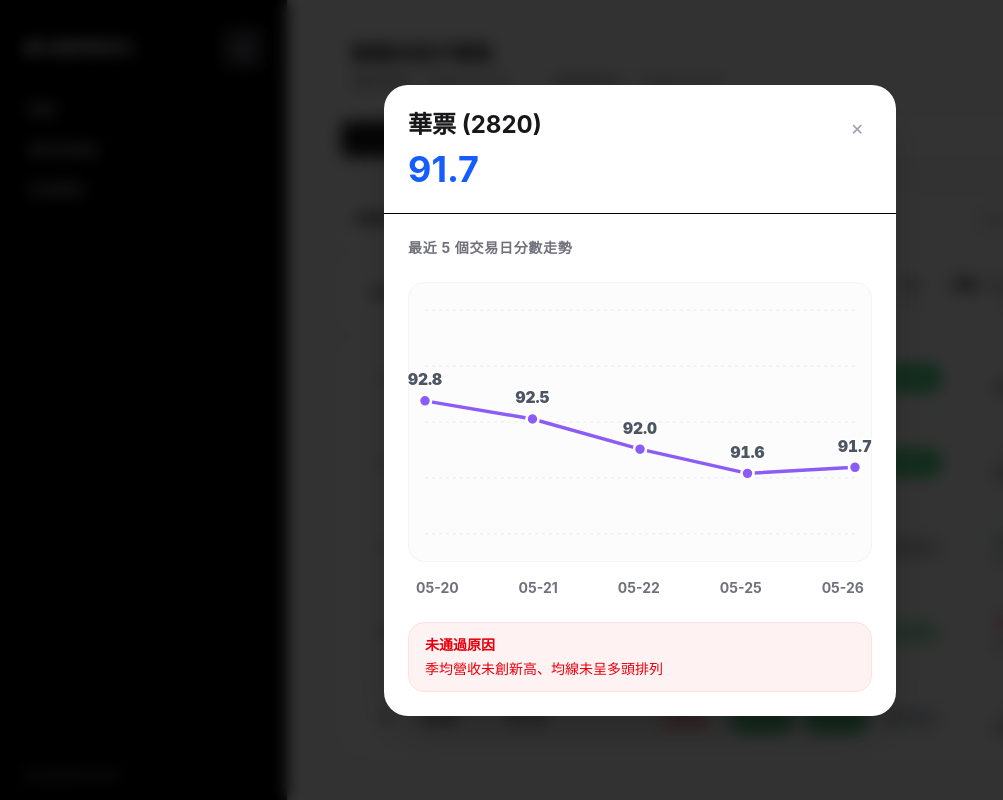
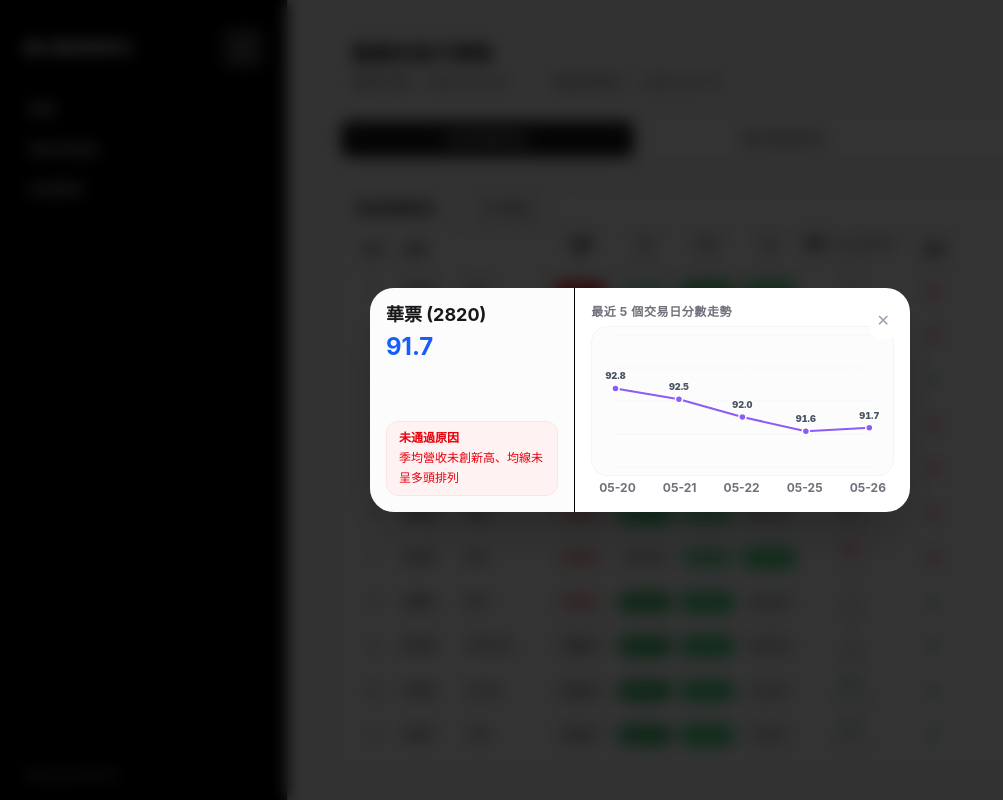
Before and after one commit to amu-0713/my-stock-rank, a React (Vite) app: page /strategy/1 in a window 1280 px wide. Both pictures are taken after a click on the element "91.7". Shown: the whole page, without its empty margins (0-1003 px from the left). Built offline with nearby package versions, Linux system fonts and the light colour scheme.

Commit message:
Update RankList.jsx

```diff
--- a/src/components/RankList.jsx
+++ b/src/components/RankList.jsx
@@ -44,7 +44,7 @@ function formatCompareDate(value) {
 
 function scoreBadgeClass(value) {
   const n = typeof value === 'number' ? value : Number(value)
-  const base = 'inline-flex min-w-[64px] items-center justify-center rounded-full px-2 py-1 text-base font-semibold tabular-nums cursor-pointer hover:underline'
+  const base = 'inline-flex min-w-[60px] landscape:min-w-[52px] items-center justify-center rounded-full px-2 py-1 landscape:py-0.5 text-base landscape:text-xs font-semibold tabular-nums cursor-pointer hover:underline'
   if (!Number.isFinite(n)) return `${base} bg-gray-200 text-gray-700`
   if (n >= 90) return `${base} bg-red-600 text-white`
   if (n >= 80) return `${base} bg-red-400 text-white`
@@ -55,7 +55,7 @@ function scoreBadgeClass(value) {
 
 function pctBadgeClass(value) {
   const n = typeof value === 'number' ? value : Number(value)
-  const base = 'inline-flex min-w-[64px] items-center justify-center rounded-full px-2 py-1 text-sm font-medium tabular-nums'
+  const base = 'inline-flex min-w-[60px] landscape:min-w-[52px] items-center justify-center rounded-full px-2 py-1 landscape:py-0.5 text-sm landscape:text-xs font-medium tabular-nums'
 
   if (n === 0) return `${base} bg-sky-200 text-sky-800`
   if (!Number.isFinite(n)) return `${base} bg-gray-200 text-gray-700`
@@ -80,7 +80,7 @@ function formatRankChange(changeType, rankChange, prevRank, nextRank) {
     case 'down':
       return { mainLabel: safeChange === null ? '▼' : `▼ ${safeChange}`, detailLabel: rankRange, className: 'text-rose-600' }
     case 'flat':
-      return { mainLabel: '=', detailLabel: '（維持）', className: 'text-zinc-600 text-base font-bold' }
+      return { mainLabel: '=', detailLabel: '（維持）', className: 'text-zinc-600 text-base landscape:text-xs font-bold' }
     case 'new':
       return { mainLabel: 'NEW', detailLabel: null, className: 'text-sky-600' }
     default:
@@ -114,35 +114,37 @@ function ScoreModal({ stock, onClose }) {
 
   return createPortal(
     <div className="fixed inset-0 z-[9999] flex items-center justify-center bg-black/80 backdrop-blur-sm" onClick={onClose}>
-      <div className="relative bg-white rounded-3xl w-full max-w-lg landscape:max-md:max-w-[540px] landscape:max-md:flex shadow-2xl overflow-hidden pointer-events-auto mx-4" onClick={e => e.stopPropagation()}>
-        <button onClick={onClose} className="hidden landscape:max-md:block absolute top-3 right-3 z-50 p-2 text-gray-400 hover:text-zinc-900 bg-white/80 backdrop-blur-sm rounded-full transition-colors">✕</button>
+      <div className="relative bg-white rounded-3xl w-full max-w-lg landscape:max-w-[540px] landscape:flex shadow-2xl overflow-hidden pointer-events-auto mx-4" onClick={e => e.stopPropagation()}>
+        <button onClick={onClose} className="hidden landscape:block absolute top-3 right-3 z-50 p-2 text-gray-400 hover:text-zinc-900 bg-white/80 backdrop-blur-sm rounded-full transition-colors">✕</button>
 
-        <div className="hidden landscape:max-md:flex landscape:max-md:flex-col landscape:max-md:w-[38%] p-6 landscape:max-md:p-4 border-r">
+        {/* 手機橫向左側欄 */}
+        <div className="hidden landscape:flex landscape:flex-col landscape:w-[38%] p-4 border-r bg-zinc-50/50">
           <div className="flex justify-between items-start">
             <div>
-              <div className="font-bold text-2xl landscape:max-md:text-lg text-zinc-900 leading-tight landscape:max-md:pr-4">
+              <div className="font-bold text-lg text-zinc-900 leading-tight pr-4">
                 {stock.name} ({stock.stock_id})
               </div>
-              <div className="text-4xl landscape:max-md:text-2xl font-bold text-blue-600 mt-2 landscape:max-md:mt-1">
+              <div className="text-2xl font-bold text-blue-600 mt-1">
                 {formatScore(stock.display_score)}
               </div>
             </div>
           </div>
 
           {stock.passed_filter ? (
-            <div className="mt-auto rounded-xl border border-emerald-100 bg-emerald-50 px-3 py-2 text-xs text-emerald-600">已通過選股條件</div>
+            <div className="mt-auto rounded-xl border border-emerald-100 bg-emerald-50 px-3 py-2 text-xs text-emerald-600 font-medium">已通過選股條件</div>
           ) : (
             stock.failed_conditions && stock.failed_conditions.length > 0 && (
               <div className="mt-auto rounded-xl border border-red-100 bg-red-50 px-3 py-2 text-xs text-red-600">
                 <div className="font-bold mb-0.5">未通過原因</div>
-                <div className="leading-relaxed">{stock.failed_conditions.join('、')}</div>
+                <div className="leading-relaxed truncate-2-lines">{stock.failed_conditions.join('、')}</div>
               </div>
             )
           )}
         </div>
 
-        <div className="w-full landscape:max-md:w-[62%]">
-          <div className="p-6 border-b landscape:max-md:hidden">
+        {/* 右側趨勢圖區塊 */}
+        <div className="w-full landscape:w-[62%]">
+          <div className="p-6 border-b landscape:hidden">
             <div className="flex justify-between items-start">
               <div>
                 <div className="font-bold text-2xl text-zinc-900">{stock.name} ({stock.stock_id})</div>
@@ -152,10 +154,10 @@ function ScoreModal({ stock, onClose }) {
             </div>
           </div>
 
-          <div className="p-6 landscape:max-md:p-4">
-            <div className="text-sm font-bold text-zinc-500 mb-6 landscape:max-md:mb-2 uppercase tracking-wider landscape:max-md:text-xs">最近 5 個交易日分數走勢</div>
+          <div className="p-6 landscape:p-4">
+            <div className="text-sm font-bold text-zinc-500 mb-4 landscape:mb-1.5 uppercase tracking-wider landscape:text-xs">最近 5 個交易日分數走勢</div>
 
-            <div className="relative h-[280px] landscape:max-md:h-[180px] w-full border border-zinc-100 rounded-2xl bg-zinc-50/50 p-4 landscape:max-md:p-2">
+            <div className="relative h-[240px] landscape:h-[150px] w-full border border-zinc-100 rounded-2xl bg-zinc-50/50 p-4 landscape:p-2">
               <svg viewBox={`0 0 ${vWidth} ${vHeight}`} className="w-full h-full overflow-visible">
                 {[0, 0.25, 0.5, 0.75, 1].map((p, i) => {
                   const y = vHeight * p
@@ -173,18 +175,18 @@ function ScoreModal({ stock, onClose }) {
               </svg>
             </div>
 
-            <div className="flex justify-between mt-4 landscape:max-md:mt-2 text-sm landscape:max-md:text-xs text-zinc-500 font-bold px-2">
+            <div className="flex justify-between mt-3 landscape:mt-1 text-xs text-zinc-500 font-bold px-2">
               {stock.history.map((item, i) => <div key={i}>{item.date.slice(5)}</div>)}
             </div>
 
-            <div className="landscape:max-md:hidden">
+            <div className="landscape:hidden">
               {stock.passed_filter ? (
-                <div className="mt-6 rounded-2xl border border-emerald-100 bg-emerald-50 px-4 py-3 text-sm text-emerald-600">已通過選股條件</div>
+                <div className="mt-6 rounded-2xl border border-emerald-100 bg-emerald-50 px-4 py-3 text-sm text-emerald-600 font-medium">已通過選股條件</div>
               ) : (
                 stock.failed_conditions && stock.failed_conditions.length > 0 && (
                   <div className="mt-6 rounded-2xl border border-red-100 bg-red-50 px-4 py-3 text-sm text-red-600">
                     <div className="font-bold mb-1">未通過原因</div>
-                    <div>{stock.failed_conditions.join('、')}</div>
+                    <div className="leading-relaxed">{stock.failed_conditions.join('、')}</div>
                   </div>
                 )
               )}
@@ -212,7 +214,7 @@ const SORTABLE_FIELD_SET_BY_STRATEGY = {
   '1': new Set(['score', 'rs_pct', 'peg_pct', 'dd_pct', 'rank_change', 'filter_days']),
   '2': new Set(['score', 'std_pct', 'dy_pct', 'rank_change']),
 }
-const STOCK_CELL_LAYOUT_CLASS = 'grid grid-cols-[72px_minmax(0,1fr)] items-center gap-3 landscape:max-md:grid-cols-[64px_minmax(0,1fr)] landscape:max-md:gap-2'
+const STOCK_CELL_LAYOUT_CLASS = 'grid grid-cols-[72px_minmax(0,1fr)] items-center gap-3 landscape:grid-cols-[56px_minmax(0,1fr)] landscape:gap-1.5'
 
 function getSortableFieldSet(strategyId) {
   return SORTABLE_FIELD_SET_BY_STRATEGY[strategyId] ?? SORTABLE_FIELD_SET_BY_STRATEGY['1']
@@ -245,15 +247,15 @@ function compareRows(a, b, sortKey, sortDirection) {
 }
 
 function headerClassName(isClickable, isActive) {
-  const base = 'flex min-h-[52px] landscape:max-md:min-h-[40px] h-full flex-col items-center justify-center bg-transparent px-1 landscape:max-md:py-0.5 py-1 text-center leading-tight transition-colors'
+  const base = 'flex min-h-[52px] landscape:min-h-[38px] h-full flex-col items-center justify-center bg-transparent px-1 py-1 landscape:py-0.5 text-center leading-tight transition-colors'
   if (!isClickable) return base
-  return `${base} cursor-pointer select-none ${isActive ? 'text-zinc-900' : 'hover:text-zinc-900'}`
+  return `${base} cursor-pointer select-none ${isActive ? 'text-zinc-900 font-bold' : 'hover:text-zinc-900'}`
 }
 
 function sortIndicator(sortDirection, isActive) {
-  if (!isActive) return '< >'
-  if (sortDirection === 'new') return 'NEW'
-  return sortDirection === 'asc' ? '^' : 'v'
+  if (!isActive) return ' ↕'
+  if (sortDirection === 'new') return ' NEW'
+  return sortDirection === 'asc' ? ' ▲' : ' ▼'
 }
 
 export default function RankList({
@@ -274,25 +276,20 @@ export default function RankList({
 
   const sortableFieldSet = useMemo(() => getSortableFieldSet(strategyId), [strategyId])
 
-// 三頁統一對齊 + 垂直對齊優化
+  // 三頁欄位響應式對齊優化
   let gridCols = ''
+  let minWidth = ''
 
   if (isFilteredRankList) {
-  // 條件篩選排名：最後一欄是「濾網天數 (XX天)」，需要稍微寬一點點
-  // 欄位數：8 欄 (排名_64px, 股票_彈性, 分數_78px, RS_70px, PEG_70px, DD_70px, 變動_120px, 濾網天數_80px)
-  gridCols = 'grid-cols-[64px_minmax(150px,220px)_78px_70px_70px_70px_120px_80px]'
+    gridCols = 'grid-cols-[64px_minmax(150px,220px)_78px_70px_70px_70px_120px_80px] landscape:grid-cols-[50px_minmax(100px,140px)_65px_58px_58px_58px_100px_70px]'
+    minWidth = 'min-w-[825px] landscape:min-w-[517px]'
   } else if (showFilterColumn) {
-  // 目前持股排名：最後一欄是「濾網 (✔/✘)」
-  // 欄位數：8 欄 (排名_64px, 股票_彈性, 分數_78px, RS_70px, PEG_70px, DD_70px, 變動_120px, 濾網_65px)
-  gridCols = 'grid-cols-[64px_minmax(150px,220px)_78px_70px_70px_70px_120px_65px]'
+    gridCols = 'grid-cols-[64px_minmax(150px,220px)_78px_70px_70px_70px_120px_65px] landscape:grid-cols-[50px_minmax(100px,140px)_65px_58px_58px_58px_100px_55px]'
+    minWidth = 'min-w-[825px] landscape:min-w-[502px]'
   } else {
-  // 市場總排名（無濾網、無濾網天數）
-  // 欄位數：7 欄 (排名_64px, 股票_彈性, 分數_80px, RS_75px, PEG_75px, DD_75px, 變動_160px)
-  gridCols = 'grid-cols-[64px_minmax(150px,220px)_80px_75px_75px_75px_160px]'
+    gridCols = 'grid-cols-[64px_minmax(150px,220px)_80px_75px_75px_75px_160px] landscape:grid-cols-[50px_minmax(100px,150px)_68px_62px_62px_62px_120px]'
+    minWidth = 'min-w-[680px] landscape:min-w-[476px]'
   }
-
-// 根據最寬的佈局同步調整最小寬度，避免破版
-const minWidth = (isFilteredRankList || showFilterColumn) ? 'min-w-[825px]' : 'min-w-[680px]'
 
   const formattedCompareDate = formatCompareDate(compareDate)
   const changeHeaderText = formattedCompareDate === null ? `${TEXT.change}（vs 上週）` : `${TEXT.change}（vs ${formattedCompareDate}）`
@@ -303,7 +300,6 @@ const minWidth = (isFilteredRankList || showFilterColumn) ? 'min-w-[825px]' : 'm
   const [sortDirection, setSortDirection] = useState(DEFAULT_SORT_DIRECTION)
   const [selectedStock, setSelectedStock] = useState(null)
   const [search, setSearch] = useState('')
-
 
   const [currentData, setCurrentData] = useState(null)
   const [loading, setLoading] = useState(false)
@@ -439,9 +435,9 @@ const minWidth = (isFilteredRankList || showFilterColumn) ? 'min-w-[825px]' : 'm
   }
 
   return (
-    <div className={`isolate flex h-full min-h-0 landscape:max-md:h-screen landscape:max-md:min-h-screen flex-col overflow-hidden rounded-2xl border border-zinc-200 bg-white shadow-sm max-w-[960px] mx-auto ${!!selectedStock ? 'pointer-events-none' : ''}`}>
+    <div className={`isolate flex h-full min-h-0 landscape:h-screen landscape:min-h-screen flex-col overflow-hidden rounded-2xl border border-zinc-200 bg-white shadow-sm max-w-[960px] mx-auto ${!!selectedStock ? 'pointer-events-none' : ''}`}>
       <div className="z-40 border-b border-zinc-200 bg-white">
-        <div className="flex w-full items-center justify-between gap-3 px-4 py-3 shadow-sm landscape:max-md:pl-5 landscape:max-md:pr-3 landscape:max-md:py-2">
+        <div className="flex w-full items-center justify-between gap-3 px-4 py-3 landscape:py-1.5 shadow-sm">
           <div className="flex items-center gap-4">
             <div className="text-sm font-semibold text-zinc-900">{title}</div>
 
@@ -449,9 +445,9 @@ const minWidth = (isFilteredRankList || showFilterColumn) ? 'min-w-[825px]' : 'm
               <button
                 onClick={() => setRegime(prev => (prev === 'bull' ? 'bear' : 'bull'))}
                 disabled={loading}
-                className="px-8 py-2 rounded-2xl border border-zinc-300 bg-white text-sm font-medium text-zinc-700 hover:bg-zinc-50 transition-colors shadow-sm disabled:opacity-50 flex items-center gap-2 hidden md:flex landscape:max-md:flex"
+                className="px-6 py-1 rounded-xl border border-zinc-300 bg-white text-sm font-medium text-zinc-700 hover:bg-zinc-50 transition-colors shadow-sm disabled:opacity-50 flex items-center gap-2 hidden md:flex landscape:flex"
               >
-                {regime === 'bull' ? '牛' : '熊'}
+                {regime === 'bull' ? '牛市模式' : '熊市模式'}
                 {loading && (
                   <div className="animate-spin h-3 w-3 border-2 border-zinc-400 border-t-transparent rounded-full"></div>
                 )}
@@ -463,11 +459,10 @@ const minWidth = (isFilteredRankList || showFilterColumn) ? 'min-w-[825px]' : 'm
             <input
               value={search}
               onChange={e => setSearch(e.target.value)}
-              placeholder="搜尋 2330 / 台積電"
-              className="h-8 w-48 rounded-lg border border-zinc-200 px-3 text-sm text-zinc-700 placeholder:text-zinc-400 focus:outline-none focus:ring-2 focus:ring-blue-500 landscape:max-md:h-7 landscape:max-md:w-40 landscape:max-md:px-2"
+              placeholder="搜尋代號 / 名稱"
+              className="h-8 landscape:h-7 w-48 landscape:w-36 rounded-lg border border-zinc-200 px-3 landscape:px-2 text-sm text-zinc-700 placeholder:text-zinc-400 focus:outline-none focus:ring-2 focus:ring-blue-500"
             />
-
-            <div className="text-xs text-zinc-500">
+            <div className="text-xs text-zinc-500 font-medium whitespace-nowrap">
               共 {sortedRows.length} 筆
             </div>
           </div>
@@ -483,10 +478,11 @@ const minWidth = (isFilteredRankList || showFilterColumn) ? 'min-w-[825px]' : 'm
             </div>
           ) : (
             <>
-              <div className={`sticky top-0 z-10 grid ${gridCols} items-center gap-1 border-b border-zinc-200 bg-white px-4 py-4 text-sm font-semibold text-zinc-600 shadow-sm landscape:max-md:px-3 landscape:max-md:py-1`}>
-                <div className="flex min-h-[52px] items-center justify-center text-center landscape:max-md:min-h-[40px]">{TEXT.rank}</div>
+              {/* 表頭區塊 */}
+              <div className={`sticky top-0 z-10 grid ${gridCols} items-center gap-1 border-b border-zinc-200 bg-white px-4 landscape:px-3 py-3 landscape:py-0 text-sm landscape:text-xs font-semibold text-zinc-600 shadow-sm`}>
+                <div className="flex min-h-[52px] landscape:min-h-[38px] items-center justify-center text-center">{TEXT.rank}</div>
 
-                <div className={`${STOCK_CELL_LAYOUT_CLASS} min-h-[52px] text-left landscape:max-md:min-h-[40px]`}>
+                <div className={`${STOCK_CELL_LAYOUT_CLASS} min-h-[52px] landscape:min-h-[38px] text-left`}>
                   <div className="col-span-2 self-center justify-self-start text-left">{TEXT.stock}</div>
                 </div>
 
@@ -496,7 +492,7 @@ const minWidth = (isFilteredRankList || showFilterColumn) ? 'min-w-[825px]' : 'm
                   onClick={() => handleSortChange('score')}
                 >
                   <span>{TEXT.score}</span>
-                  <span className="text-xs">{sortIndicator(sortDirection, sortKey === 'score')}</span>
+                  <span className="text-[10px] opacity-70">{sortIndicator(sortDirection, sortKey === 'score')}</span>
                 </button>
 
                 {metricColumns.map(column => {
@@ -505,7 +501,7 @@ const minWidth = (isFilteredRankList || showFilterColumn) ? 'min-w-[825px]' : 'm
 
                   if (!column.sortable) {
                     return (
-                      <div key={column.key} className="flex min-h-[52px] items-center justify-center text-center landscape:max-md:min-h-[40px]" title={tooltip}>
+                      <div key={column.key} className="flex min-h-[52px] landscape:min-h-[38px] items-center justify-center text-center" title={tooltip}>
                         {column.label}
                       </div>
                     )
@@ -519,7 +515,7 @@ const minWidth = (isFilteredRankList || showFilterColumn) ? 'min-w-[825px]' : 'm
                       title={tooltip}
                     >
                       <span>{column.label}</span>
-                      <span className="text-xs">{sortIndicator(sortDirection, sortKey === column.key)}</span>
+                      <span className="text-[10px] opacity-70">{sortIndicator(sortDirection, sortKey === column.key)}</span>
                     </button>
                   )
                 })}
@@ -530,7 +526,7 @@ const minWidth = (isFilteredRankList || showFilterColumn) ? 'min-w-[825px]' : 'm
                   onClick={() => handleSortChange('rank_change')}
                 >
                   <span className="whitespace-nowrap text-center">{changeHeaderText}</span>
-                  <span className="text-xs">{sortIndicator(sortDirection, sortKey === 'rank_change')}</span>
+                  <span className="text-[10px] opacity-70">{sortIndicator(sortDirection, sortKey === 'rank_change')}</span>
                 </button>
 
                 {isFilteredRankList && (
@@ -540,17 +536,18 @@ const minWidth = (isFilteredRankList || showFilterColumn) ? 'min-w-[825px]' : 'm
                     onClick={() => handleSortChange('filter_days')}
                   >
                     <span>{TEXT.filterDays}</span>
-                    <span className="text-xs">{sortIndicator(sortDirection, sortKey === 'filter_days')}</span>
+                    <span className="text-[10px] opacity-70">{sortIndicator(sortDirection, sortKey === 'filter_days')}</span>
                   </button>
                 )}
 
                 {showFilterColumn && (
-                  <div className="flex min-h-[52px] items-center justify-center text-center">
+                  <div className="flex min-h-[52px] landscape:min-h-[38px] items-center justify-center text-center">
                     濾網
                   </div>
                 )}
               </div>
 
+              {/* 資料列表區塊 */}
               <div className="divide-y divide-zinc-100">
                 {displayedRows.map((row, index) => {
                   const rankChange = formatRankChange(row.change_type, row.rank_change, row.prev_rank, row.base_rank)
@@ -560,21 +557,21 @@ const minWidth = (isFilteredRankList || showFilterColumn) ? 'min-w-[825px]' : 'm
                   return (
                     <div
                       key={`${row.base_rank ?? index}-${row.stock_id}`}
-                      className={`grid ${gridCols} items-center gap-1 px-4 py-4 hover:bg-zinc-50 landscape:max-md:px-3 landscape:max-md:py-2`}
+                      className={`grid ${gridCols} items-center gap-1 px-4 landscape:px-3 py-3 landscape:py-1.5 hover:bg-zinc-50`}
                     >
-                      <div className="text-center text-sm font-semibold tabular-nums">
+                      <div className="text-center text-sm landscape:text-xs font-semibold tabular-nums text-zinc-500">
                         {formatMaybeNumber(displayedRank)}
                       </div>
 
-                      <div className={`${STOCK_CELL_LAYOUT_CLASS} text-left text-sm tabular-nums`}>
+                      <div className={`${STOCK_CELL_LAYOUT_CLASS} text-left text-sm landscape:text-xs tabular-nums`}>
                         <span className="font-bold text-zinc-900">{row.stock_id ?? '--'}</span>
-                        <span className="min-w-0 truncate font-normal" title={row.full_name ?? ''}>
+                        <span className="min-w-0 truncate font-normal text-zinc-700" title={row.full_name ?? ''}>
                           {row.name ?? '--'}
                         </span>
                       </div>
 
                       <div
-                        className="text-center text-sm tabular-nums cursor-pointer"
+                        className="text-center text-sm landscape:text-xs tabular-nums cursor-pointer"
                         onClick={() => setSelectedStock(row)}
                         title="-點擊顯示近五日分數走勢-"
                       >
@@ -584,47 +581,49 @@ const minWidth = (isFilteredRankList || showFilterColumn) ? 'min-w-[825px]' : 'm
                       </div>
 
                       {metricColumns.map(column => (
-                        <div key={column.key} className="text-center text-sm tabular-nums">
+                        <div key={column.key} className="text-center text-sm landscape:text-xs tabular-nums">
                           {column.type === 'pct' ? (
-                            <span className={`${pctBadgeClass(row[column.key])} opacity-80`}>
+                            <span className={`${pctBadgeClass(row[column.key])} opacity-85`}>
                               {formatPct(row[column.key])}
                             </span>
                           ) : (
-                            <span className="inline-block max-w-full truncate text-zinc-700" title={row[column.key] ?? ''}>
+                            <span className="inline-block max-w-full truncate text-zinc-700 font-medium" title={row[column.key] ?? ''}>
                               {row[column.key] ?? '--'}
                             </span>
                           )}
                         </div>
                       ))}
 
-                      <div className={`flex flex-col items-center justify-center text-sm font-semibold tabular-nums ${rankChange.className} min-h-[52px] landscape:max-md:min-h-[40px]`}>
+                      <div className={`flex flex-col items-center justify-center text-sm landscape:text-xs font-bold tabular-nums ${rankChange.className}`}>
                         <div>{rankChange.mainLabel}</div>
                         {rankChange.detailLabel && (
-                          <div className="text-xs text-zinc-500 mt-0.5">
+                          <div className="text-[10px] font-normal text-zinc-400 scale-95 origin-center mt-0.5 whitespace-nowrap">
                             {rankChange.detailLabel}
                           </div>
                         )}
                       </div>
 
                       {isFilteredRankList && (
-                        <div className="flex items-center justify-center text-center text-sm tabular-nums font-medium text-zinc-700">
+                        <div className="flex items-center justify-center text-center text-sm landscape:text-xs tabular-nums font-semibold text-zinc-600">
                           {row.filter_days != null ? `${row.filter_days} 天` : '--'}
                         </div>
                       )}
 
                       {showFilterColumn && (
+                        <div className="flex justify-center">
                           <button
                             type="button"
-                          className="flex min-h-[52px] items-center justify-center rounded-xl hover:bg-zinc-100 landscape:max-md:min-h-[40px]"
+                            className="flex h-8 w-8 landscape:h-6 landscape:w-6 items-center justify-center rounded-xl hover:bg-zinc-100 transition-colors"
                             onClick={() => setSelectedStock(row)}
                             title={row.passed_filter ? '通過濾網' : '未通過濾網，點擊查看原因'}
                           >
                             {row.passed_filter ? (
-                            <span className="text-xl font-black text-emerald-600">✔</span>
+                              <span className="text-lg landscape:text-sm font-black text-emerald-600">✔</span>
                             ) : (
-                            <span className="text-xl font-black text-rose-500">✖</span>
+                              <span className="text-lg landscape:text-sm font-black text-rose-500">✖</span>
                             )}
                           </button>
+                        </div>
                       )}
                     </div>
                   )
@@ -637,11 +636,12 @@ const minWidth = (isFilteredRankList || showFilterColumn) ? 'min-w-[825px]' : 'm
                 )}
               </div>
 
+              {/* 載入更多區塊 */}
               {isMarketRank && displayedRows.length < sortedRows.length && (
-                <div className="flex justify-center py-8 border-t">
+                <div className="flex justify-center py-6 border-t">
                   <button
                     onClick={handleLoadMore}
-                    className="px-8 py-3 bg-white border border-zinc-300 hover:border-zinc-400 text-zinc-700 font-medium rounded-2xl transition-colors flex items-center gap-2 shadow-sm"
+                    className="px-6 py-2 landscape:py-1.5 bg-white border border-zinc-300 hover:border-zinc-400 text-zinc-700 text-sm font-medium rounded-xl transition-colors flex items-center gap-2 shadow-sm"
                   >
                     載入更多（已顯示 {displayedRows.length} / {sortedRows.length} 筆）
                   </button>
```
Lines whose indentation alone changed are shown as unchanged.
